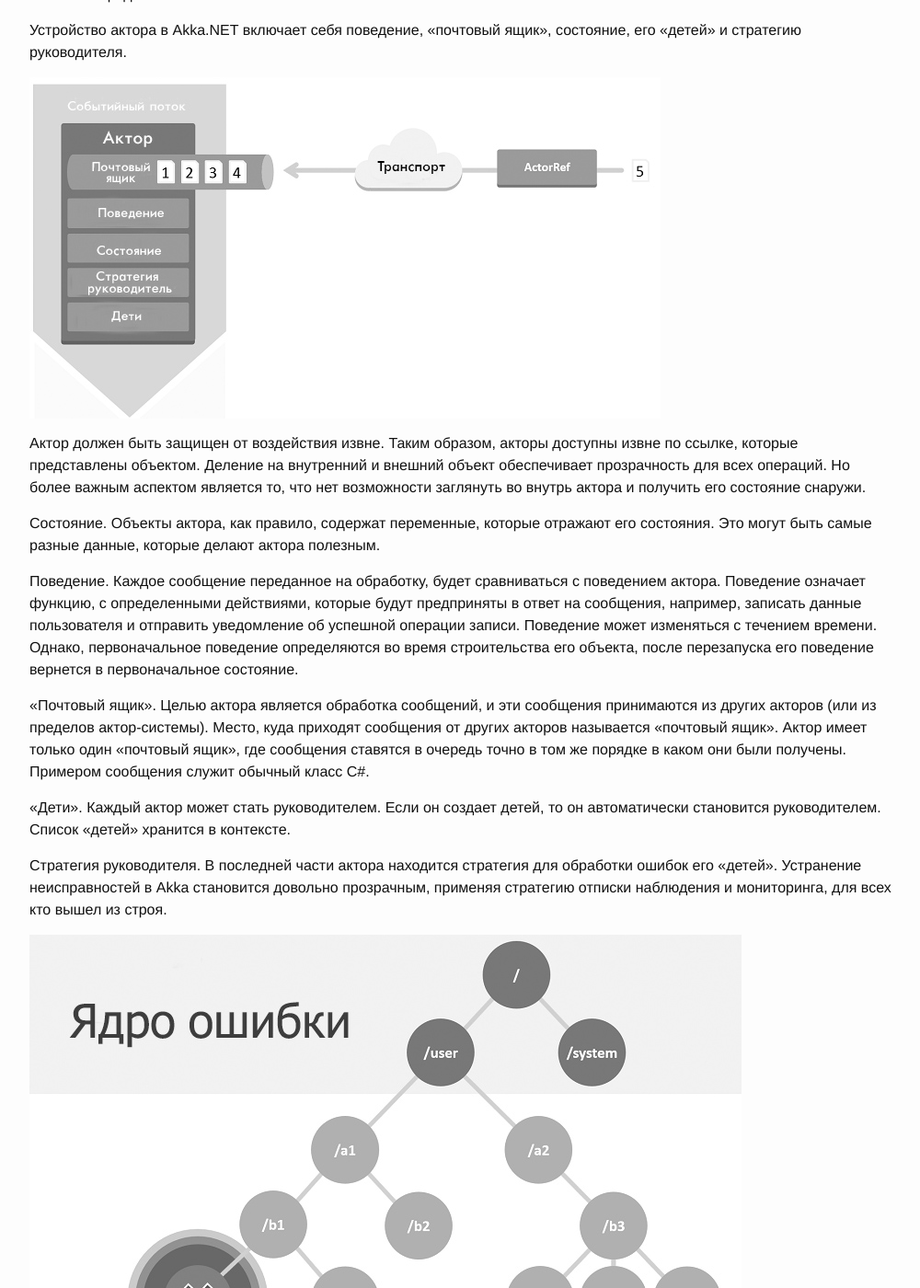
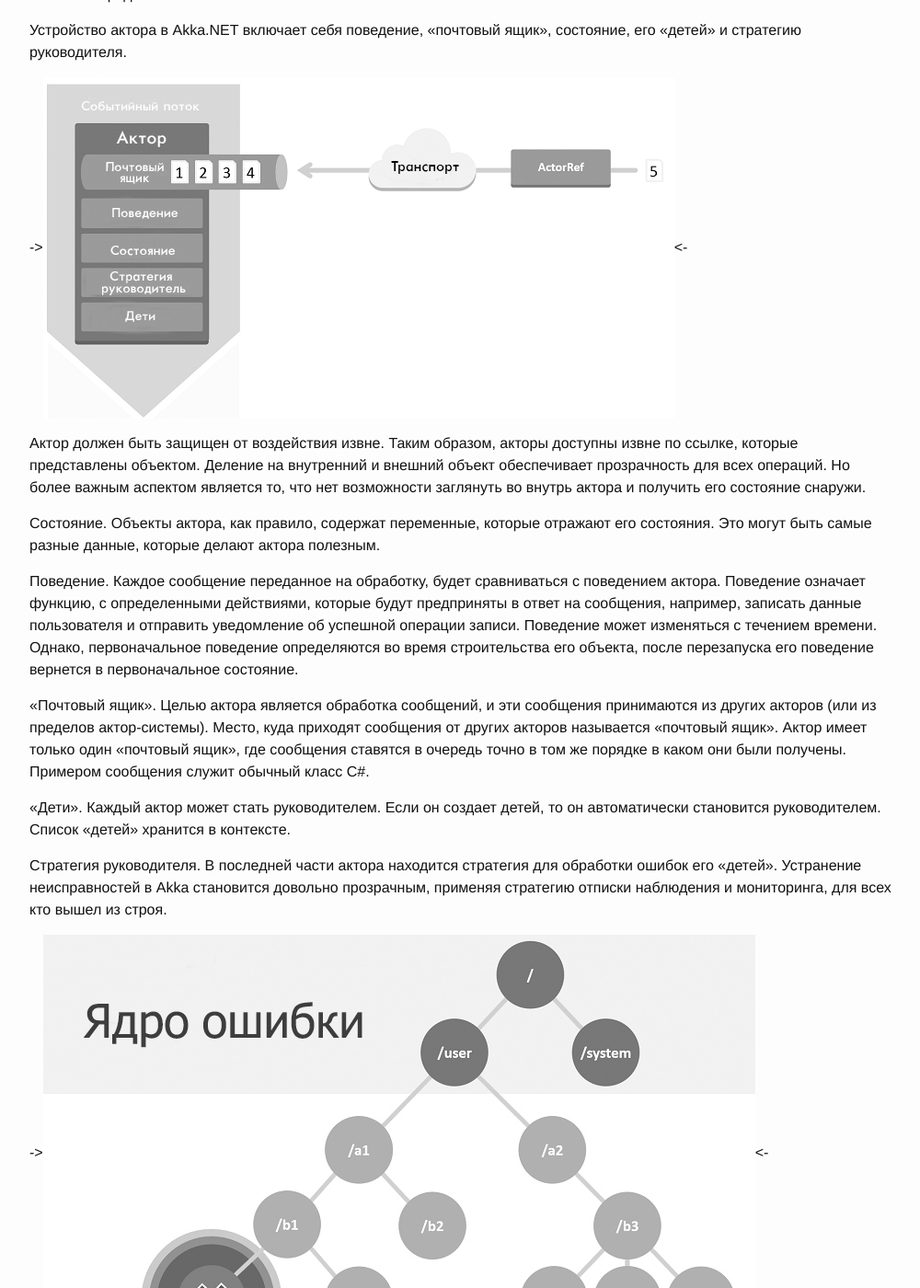
Before and after one commit to martamoshkin/blog.zverit.com, a Jekyll site: the page built from _posts/2016-6-11-akka-net-web-system.md, in a window 1280 px wide and 1400 px high, scrolled down 648 px. Shown: the whole window at 92% size, without its empty margins (138-1138 px from the left). Built offline with Jekyll 4.4.1, drawn with Linux system fonts in a browser that asks for light colours.

Commit message:
Update 2016-6-11-akka-net-web-system.md

````diff
--- a/_posts/2016-6-11-akka-net-web-system.md
+++ b/_posts/2016-6-11-akka-net-web-system.md
@@ -22,7 +22,7 @@ Akka.NET предоставляет все эти возможности на я
 
 Устройство актора в Akka.NET включает себя поведение, «почтовый ящик», состояние, его «детей» и стратегию руководителя.
 
-![Результат выполнения программы](http://blog.zverit.com/assets/aktor-body.png)
+->![Результат выполнения программы](http://blog.zverit.com/assets/aktor-body.png)<-
 
 Актор должен быть защищен от воздействия извне. Таким образом, акторы доступны извне по ссылке, которые представлены объектом. Деление на внутренний и внешний объект обеспечивает прозрачность для всех операций. Но более важным аспектом является то, что нет возможности заглянуть во внутрь актора и получить его состояние снаружи.
 
@@ -36,7 +36,7 @@ Akka.NET предоставляет все эти возможности на я
 
 Стратегия руководителя. В последней части актора находится стратегия для обработки ошибок его «детей». Устранение неисправностей в Akka становится довольно прозрачным, применяя стратегию отписки наблюдения и мониторинга, для всех кто вышел из строя.
 
-![Результат выполнения программы](http://blog.zverit.com/assets/error-kernel-akka.png)
+->![Результат выполнения программы](http://blog.zverit.com/assets/error-kernel-akka.png)<-
 
 Akka.NET — это благо для производительности, так как программирование ее моделей просты — вместо того, чтобы писать код, который, к примеру, пытается  присвоить права компании для 100 000 пользователей параллельно, вместо этого мы можем написать не большую часть кода, который делает это определение для одного пользователя и запускает 100 000 экземпляров с минимальными затратами.
 
@@ -51,4 +51,4 @@ using (var actorSystem = ActorSystem.Create("DeliverySystem"))
   actorSystem.WhenTerminated.Wait();
 }
 ```
-![Результат выполнения программы](http://blog.zverit.com/assets/akka-sample-result.png)
+->![Результат выполнения программы](http://blog.zverit.com/assets/akka-sample-result.png)<-
````
